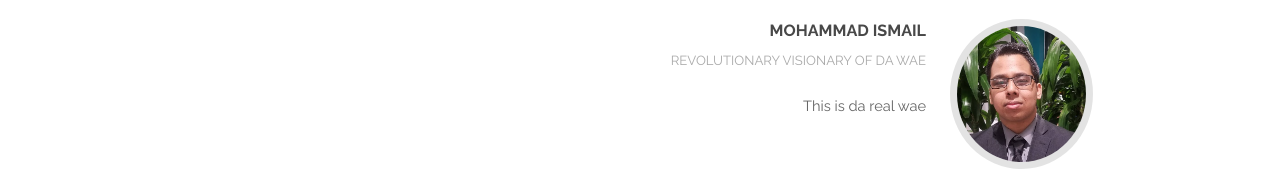
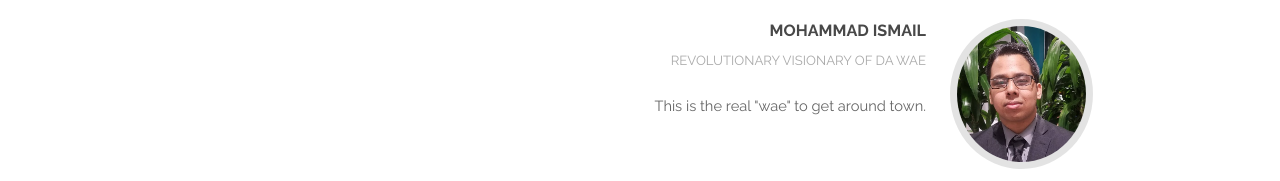
Before and after one commit to WaeFindAR/website, a plain HTML site: page index.html in a window 1280 px wide. Shown: the part 2609-2790 px from the top of the page. Drawn offline with Linux system fonts and the light colour scheme.

Commit message:
update index.html

```diff
--- a/index.html
+++ b/index.html
@@ -97,7 +97,7 @@
 										<h4>Mohammad Ismail</h4>
 										<p>Revolutionary Visionary of Da Wae</p>
 									</header>
-									<p>This is da real wae</p>
+									<p>This is the real "wae" to get around town.</p>
 								</div>
 							</div>
 							<div class="feature">
```
